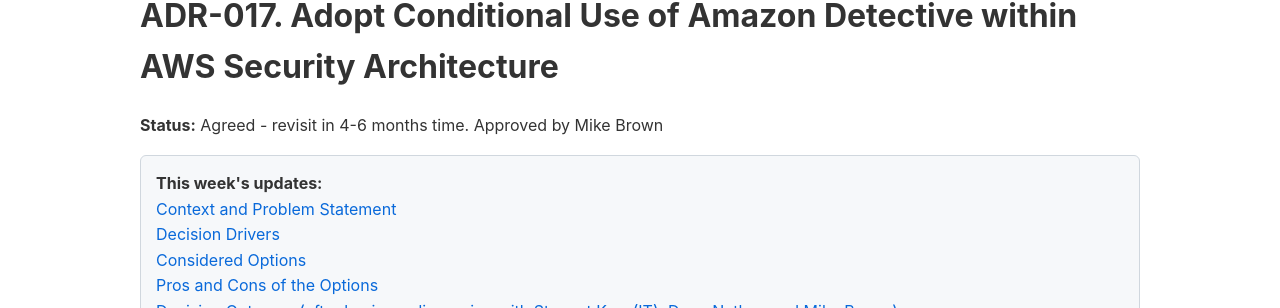
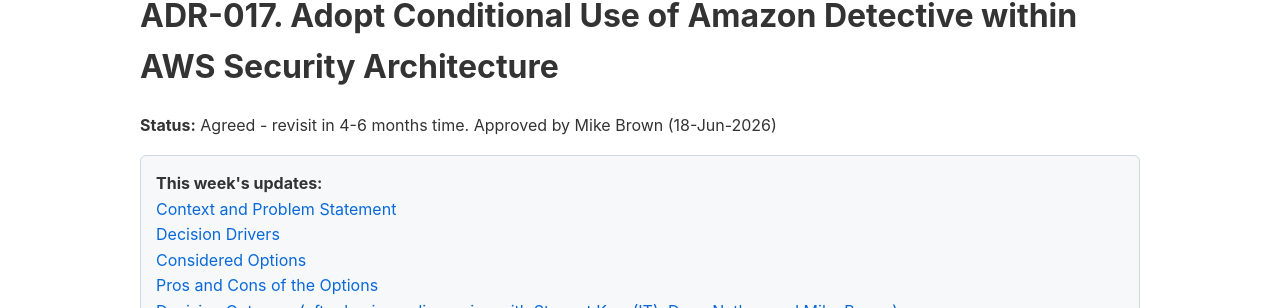
Before and after one commit to NERC-CEH/fdri_words, a Jekyll site: the page built from adrs/017-Temp-Disable-AWS Detective.md, in a window 1280 px wide and 900 px high. Shown: the part 123-431 px from the top of the window. Built offline with Jekyll 4.4.1, drawn with Linux system fonts in a browser that asks for light colours; our own code applies the rules of GitHub Pages for plain Markdown files.

Commit message:
Update 017-Temp-Disable-AWS Detective.md
additional of approval date

```diff
--- a/adrs/017-Temp-Disable-AWS Detective.md
+++ b/adrs/017-Temp-Disable-AWS Detective.md
@@ -1,6 +1,6 @@
 # ADR-017. Adopt Conditional Use of Amazon Detective within AWS Security Architecture
 
-**Status:** Agreed - revisit in 4-6 months time.  Approved by Mike Brown
+**Status:** Agreed - revisit in 4-6 months time.  Approved by Mike Brown (18-Jun-2026)
 
 ## Context and Problem Statement
 
```
